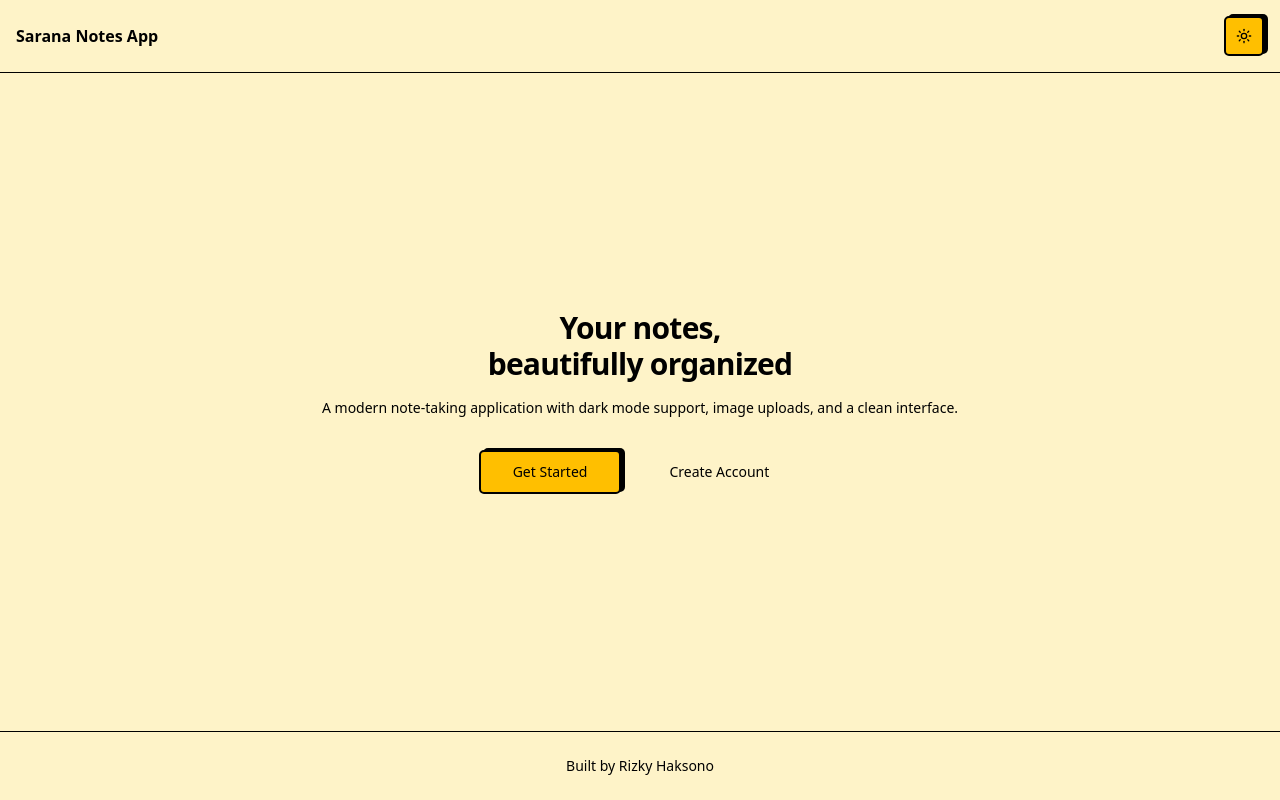
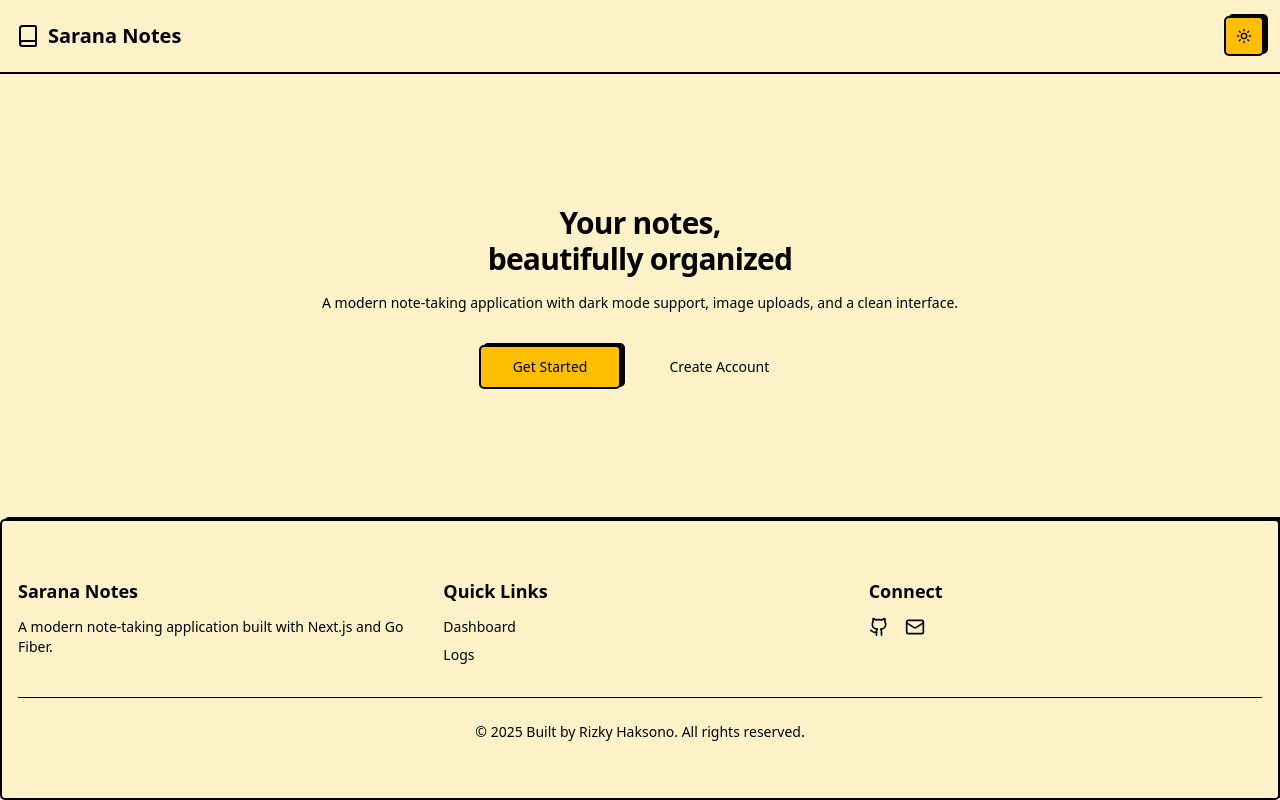
Before and after one commit to rizkyhaksono/sarana-ai-take-home-test, a Next.js app in the folder sarana-ai-take-home-test-fe/: page / in a window 1280 px wide. Built offline with nearby package versions, Linux system fonts and the light colour scheme; no server answers.

Commit message:
feat(layouts): update navbar and footer

```diff
--- a/sarana-ai-take-home-test-fe/src/components/layouts/footer.tsx
+++ b/sarana-ai-take-home-test-fe/src/components/layouts/footer.tsx
@@ -1,15 +1,68 @@
 import Link from "next/link"
+import { Github, Mail } from "lucide-react"
+import { Card } from "../ui/card"
 
 export default function Footer() {
+  const currentYear = new Date().getFullYear()
+
   return (
-    <footer className="border-t py-6 text-center text-sm text-muted-foreground">
+    <Card>
+      <footer className="container mx-auto px-4 py-8">
+        <div className="grid grid-cols-1 md:grid-cols-3 gap-8 mb-8">
+          {/* About */}
+          <div>
+            <h3 className="font-heading text-lg mb-3">Sarana Notes</h3>
+            <p className="text-sm text-muted-foreground">
+              A modern note-taking application built with Next.js and Go Fiber.
+            </p>
+          </div>
+
+          {/* Quick Links */}
+          <div>
+            <h3 className="font-heading text-lg mb-3">Quick Links</h3>
+            <ul className="space-y-2 text-sm">
+              <li>
+                <Link href="/dashboard" className="text-muted-foreground hover:text-foreground transition-colors">
+                  Dashboard
+                </Link>
+              </li>
+              <li>
+                <Link href="/logs" className="text-muted-foreground hover:text-foreground transition-colors">
+                  Logs
+                </Link>
+              </li>
+            </ul>
+          </div>
+
+          {/* Connect */}
+          <div>
+            <h3 className="font-heading text-lg mb-3">Connect</h3>
+            <div className="flex items-center gap-4">
               <Link
                 href="https://github.com/rizkyhaksono"
-        className="hover:underline hover:underline-offset-4"
                 target="_blank"
+                rel="noopener noreferrer"
+                className="text-muted-foreground hover:text-foreground transition-colors"
               >
-        Built by Rizky Haksono
+                <Github className="h-5 w-5" />
+                <span className="sr-only">GitHub</span>
               </Link>
+              <Link
+                href="mailto:rizkyhaksono@example.com"
+                className="text-muted-foreground hover:text-foreground transition-colors"
+              >
+                <Mail className="h-5 w-5" />
+                <span className="sr-only">Email</span>
+              </Link>
+            </div>
+          </div>
+        </div>
+
+        {/* Copyright */}
+        <div className="pt-6 border-t border-border text-center text-sm text-muted-foreground">
+          <p>© {currentYear} Built by Rizky Haksono. All rights reserved.</p>
+        </div>
       </footer>
+    </Card>
   )
 }
--- a/sarana-ai-take-home-test-fe/src/components/layouts/navbar.tsx
+++ b/sarana-ai-take-home-test-fe/src/components/layouts/navbar.tsx
@@ -1,13 +1,26 @@
 "use client"
 
 import { ThemeToggle } from "./theme-toggle";
-import { LogOut } from 'lucide-react'
+import { LogOut, Book } from 'lucide-react'
 import { Button } from '@/components/ui/button'
-import { useRouter } from 'next/navigation'
+import Link from 'next/link'
+import { useRouter, usePathname } from 'next/navigation'
 import { useLogout, useAuth } from '@/services/auth/auth.service'
+import {
+  AlertDialog,
+  AlertDialogAction,
+  AlertDialogCancel,
+  AlertDialogContent,
+  AlertDialogDescription,
+  AlertDialogFooter,
+  AlertDialogHeader,
+  AlertDialogTitle,
+  AlertDialogTrigger,
+} from '@/components/ui/alert-dialog'
 
 export default function Navbar() {
   const router = useRouter()
+  const pathname = usePathname()
   const { mutateAsync: logout } = useLogout()
   const { data: user } = useAuth()
 
@@ -16,26 +29,64 @@ export default function Navbar() {
     router.push('/login')
   }
 
+  const isAuthPage = pathname?.startsWith('/login') || pathname?.startsWith('/register')
+
   return (
-    <header className="border-b">
-      <div>
-        {!user ? (
-          <div className="container mx-auto flex items-center justify-between py-4 px-4">
-            <h1 className="text-base font-bold">Sarana Notes App</h1>
+    <header className="sticky top-0 z-50 w-full border-b-2 border-border bg-background backdrop-blur">
+      <div className="container mx-auto">
+        {!user || isAuthPage ? (
+          <div className="flex items-center justify-between py-4 px-4">
+            <Link href="/" className="flex items-center space-x-2">
+              <Book className="h-6 w-6" />
+              <h1 className="text-xl font-heading">Sarana Notes</h1>
+            </Link>
             <ThemeToggle />
           </div>
         ) : (
-          <div className="container mx-auto flex items-center justify-between py-4 px-4">
-            <div>
-              <h1 className="text-2xl font-bold">My Notes</h1>
-              <p className="text-sm text-muted-foreground">{user?.email}</p>
-            </div>
-            <div className="flex items-center space-x-2">
+          <div className="flex items-center justify-between py-4 px-4">
+            <Link href="/dashboard" className="flex items-center space-x-3">
+              <Book className="h-6 w-6" />
+              <div>
+                <h1 className="text-2xl font-heading">My Notes</h1>
+                <p className="text-sm text-muted-foreground">{user?.user?.email}</p>
+              </div>
+            </Link>
+            <div className="flex items-center gap-3">
+              <nav className="hidden md:flex items-center gap-2">
+                <Link href="/dashboard">
+                  <Button variant={pathname === '/dashboard' ? 'default' : 'neutral'} size="sm">
+                    Dashboard
+                  </Button>
+                </Link>
+                <Link href="/logs">
+                  <Button variant={pathname === '/logs' ? 'default' : 'neutral'} size="sm">
+                    Logs
+                  </Button>
+                </Link>
+              </nav>
               <ThemeToggle />
-              <Button onClick={handleLogout} variant="default">
-                <LogOut className="mr-2 h-4 w-4" />
-                Logout
-              </Button>
+              <AlertDialog>
+                <AlertDialogTrigger asChild>
+                  <Button variant="default">
+                    <LogOut className="mr-2 h-4 w-4" />
+                    Logout
+                  </Button>
+                </AlertDialogTrigger>
+                <AlertDialogContent>
+                  <AlertDialogHeader>
+                    <AlertDialogTitle>Are you sure you want to logout?</AlertDialogTitle>
+                    <AlertDialogDescription>
+                      You will be redirected to the login page and need to sign in again to access your notes.
+                    </AlertDialogDescription>
+                  </AlertDialogHeader>
+                  <AlertDialogFooter>
+                    <AlertDialogCancel>Cancel</AlertDialogCancel>
+                    <AlertDialogAction onClick={handleLogout}>
+                      Logout
+                    </AlertDialogAction>
+                  </AlertDialogFooter>
+                </AlertDialogContent>
+              </AlertDialog>
             </div>
           </div>
         )}
```
Lines whose indentation alone changed are shown as unchanged.
